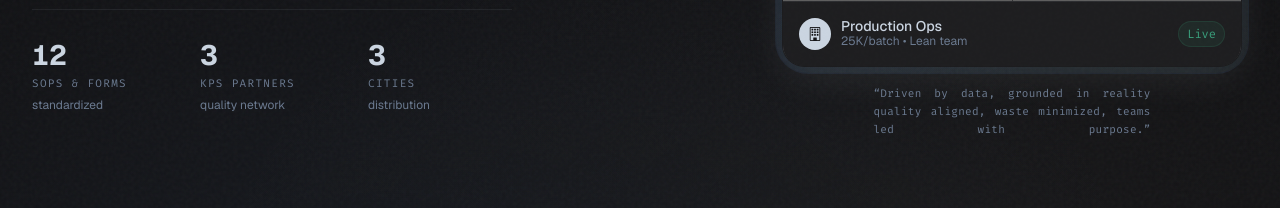
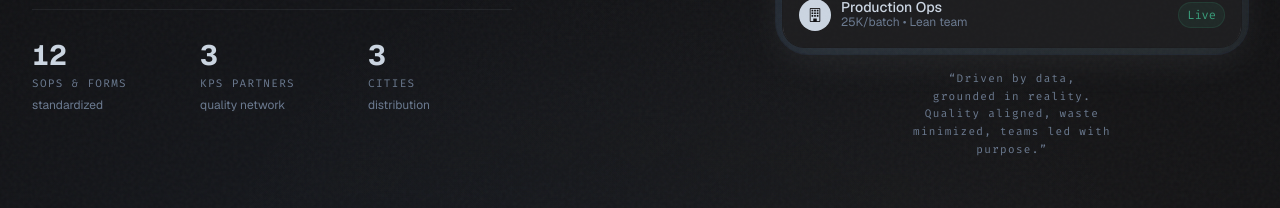
Before and after one commit to hafizhmaulidan15/my-portfolio, a React (Vite) app: page / in a window 1280 px wide. Shown: the part 529-737 px from the top of the page. Built offline with nearby package versions, Linux system fonts and the light colour scheme; grey boxes are pictures that could not be loaded; a web font is replaced by a local one.

Commit message:
style: atur quote 2 baris proporsional — center, max-w 34ch, balance, tanpa justify

```diff
--- a/src/components/Hero.jsx
+++ b/src/components/Hero.jsx
@@ -96,7 +96,7 @@ const Hero = () => {
                                 </div>
                             </div>
                         </div>
-                        <p className="mt-3 font-mono text-[11px] tracking-wide text-text-tertiary text-justify max-w-[42ch] mx-auto leading-relaxed [text-align-last:justify] hyphens-auto">“Driven by data, grounded in reality  quality aligned, waste minimized, teams led with purpose.”</p>
+                        <p className="mt-4 font-mono text-[11px] tracking-[0.12em] text-text-tertiary text-center max-w-[30ch] sm:max-w-[34ch] mx-auto leading-[1.6] text-balance">“Driven by data, grounded in reality.<br />Quality aligned, waste minimized, teams led with purpose.”</p>
                     </div>
                 </div>
             </div>
```
